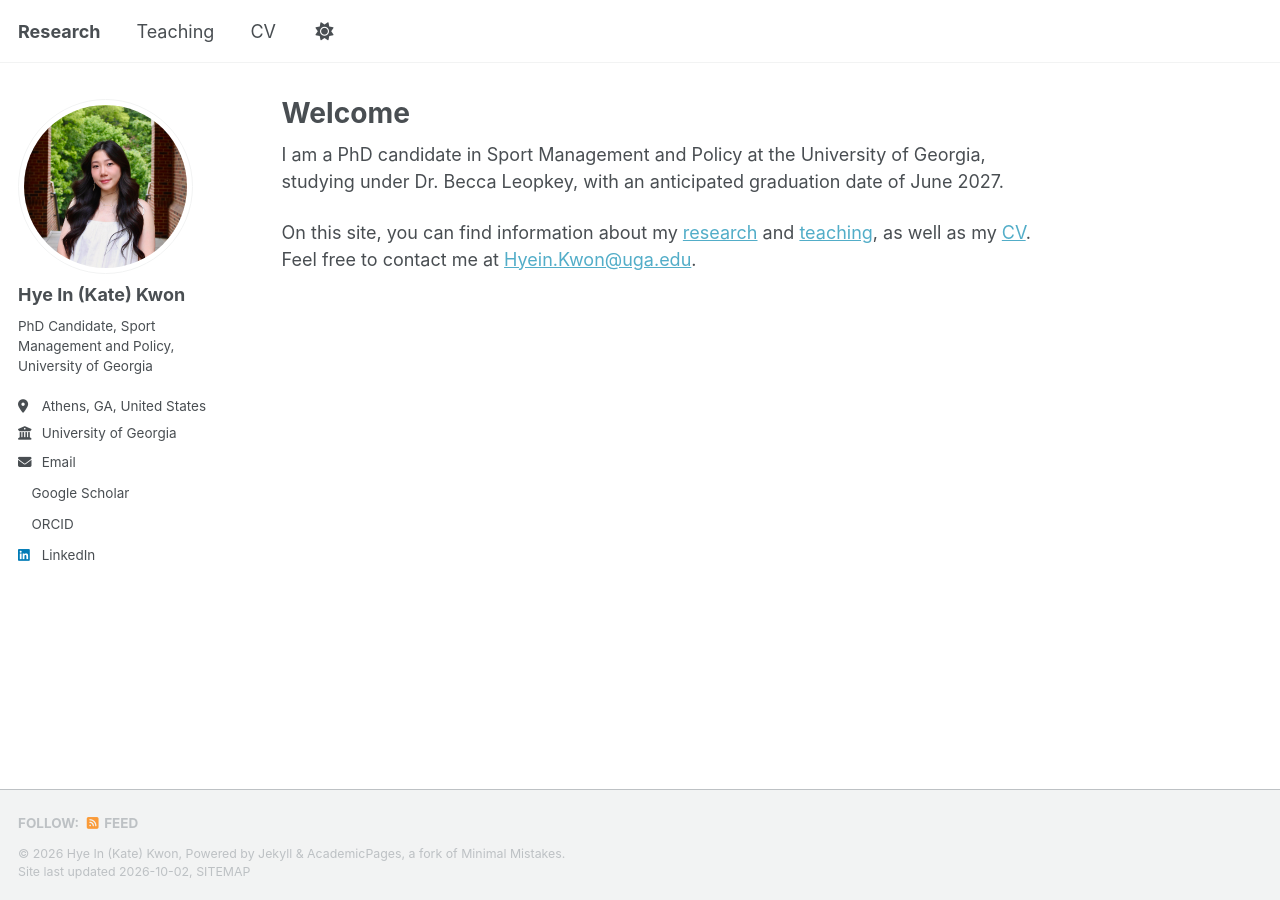
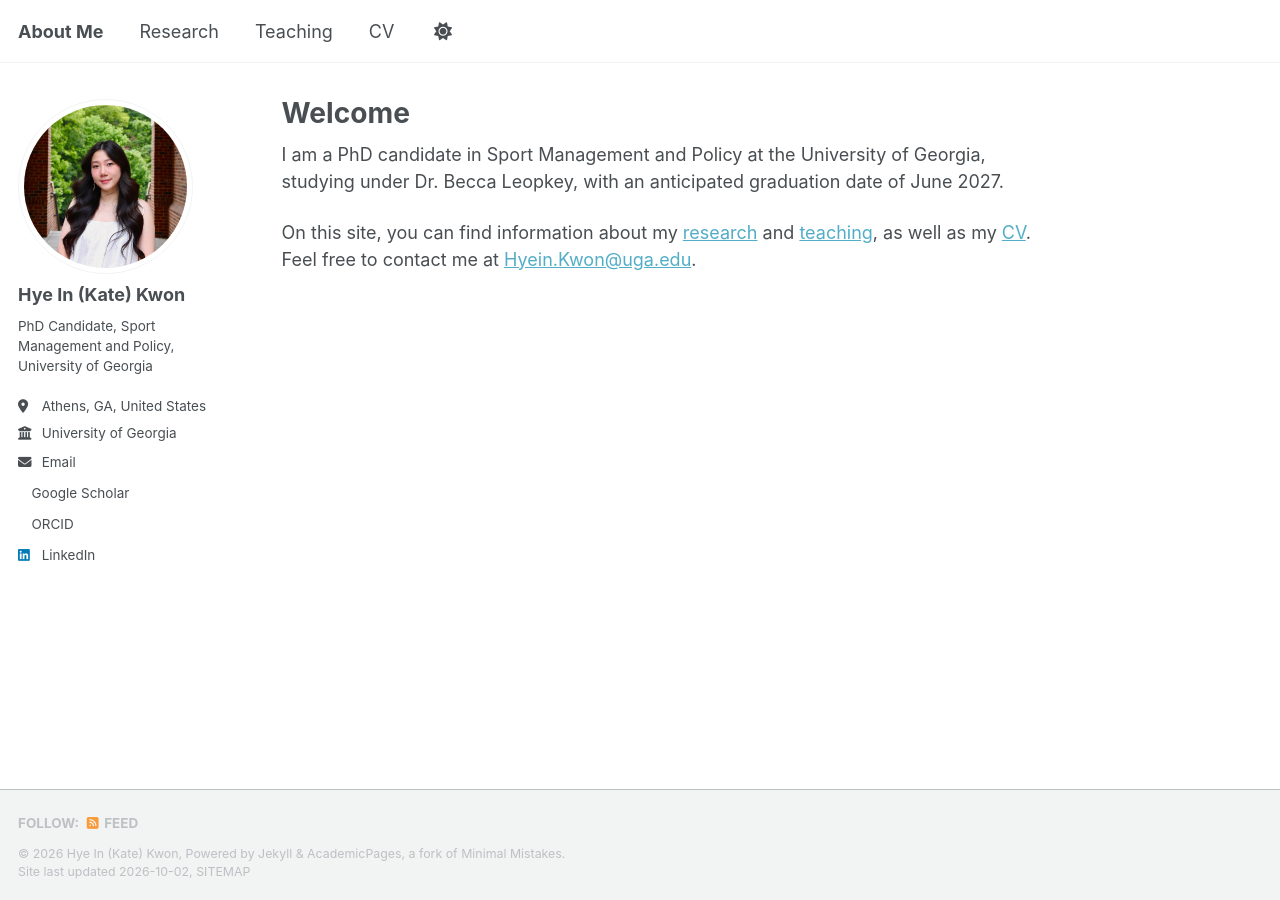
Before and after one commit to katehyeinkwon/katehyeinkwon.github.io, a Jekyll site: the page built from _pages/about.md, in a window 1280 px wide. Built offline with Jekyll 4.4.1, drawn with Linux system fonts in a browser that asks for light colours; a style sheet for code colours, icons or effects is not loaded.

Commit message:
Update navigation.yml

```diff
--- a/_data/navigation.yml
+++ b/_data/navigation.yml
@@ -1,4 +1,6 @@
 main:
+  - title: "About Me"
+    url: /about me/
   - title: "Research"
     url: /research/
   - title: "Teaching"
```
